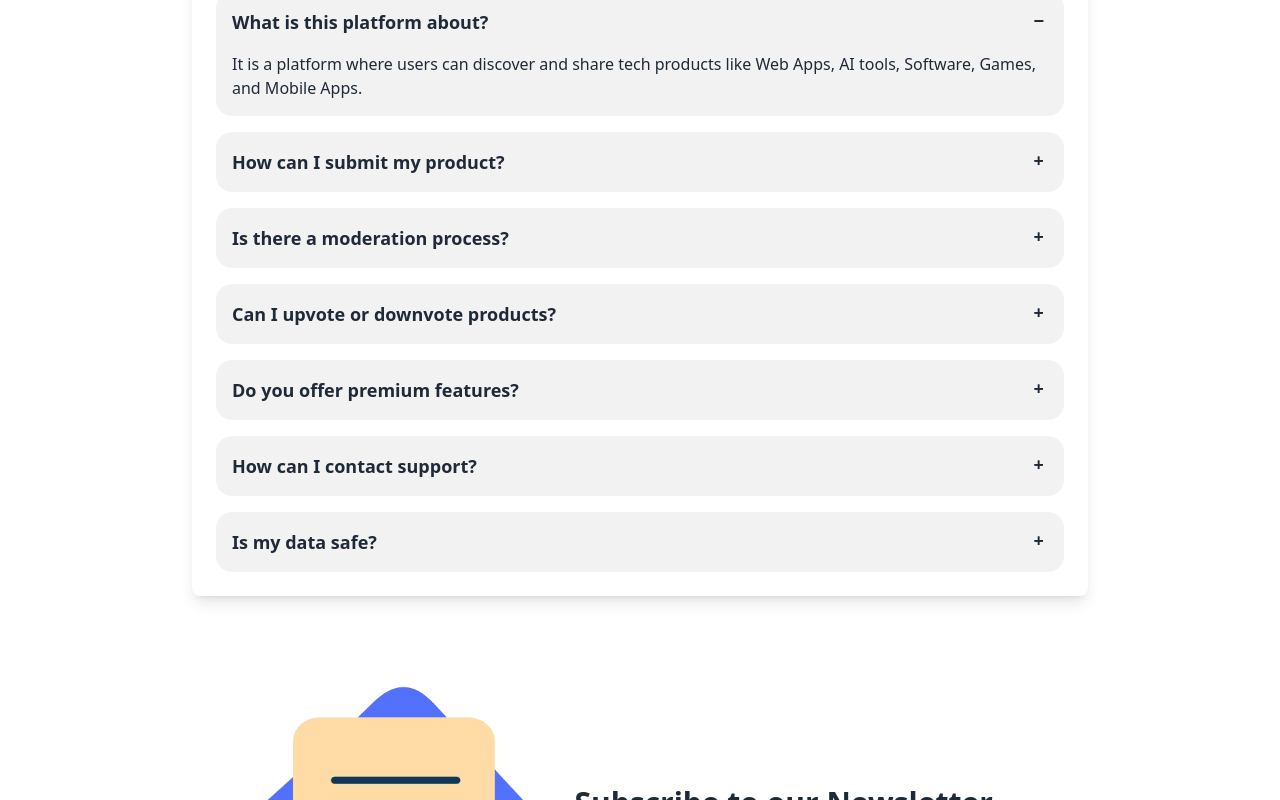
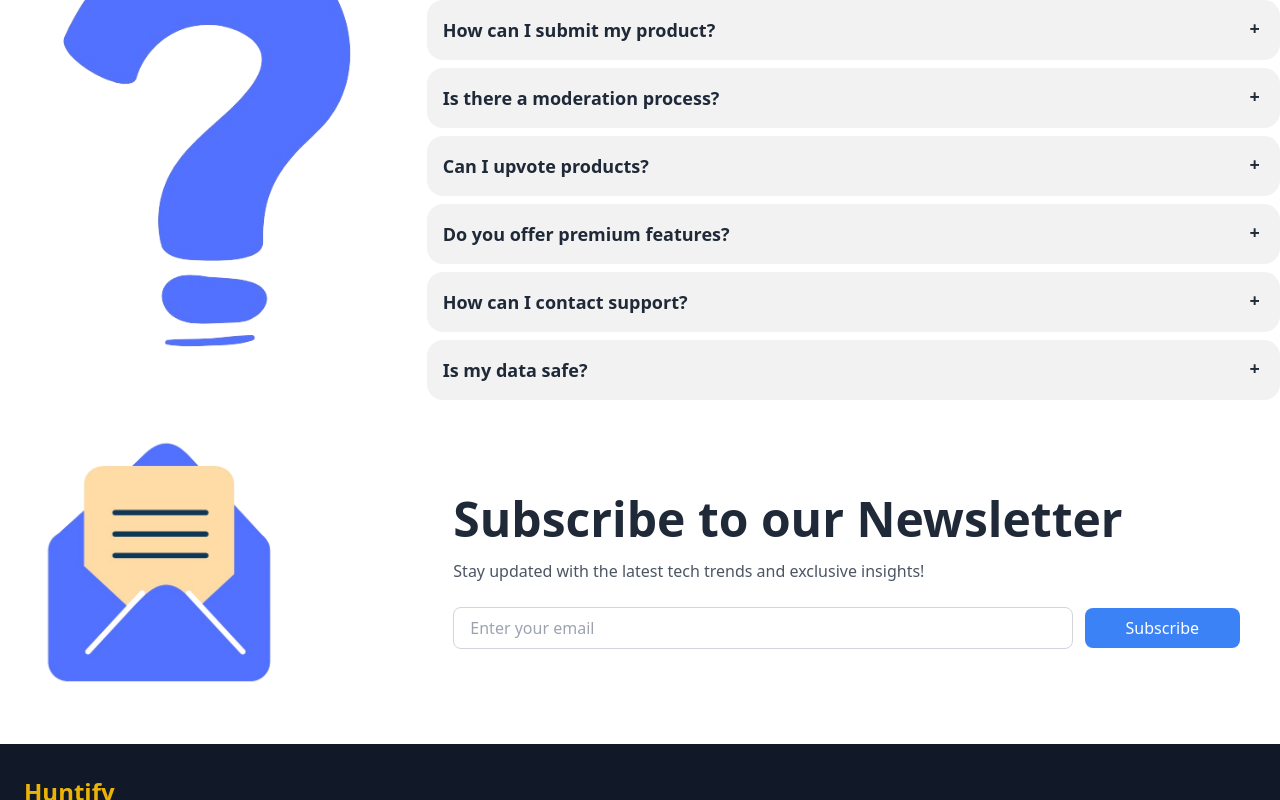
Before and after one commit to red-one12/huntify-c, a React (Vite) app: page / in a window 1280 px wide. Shown: the part 3180-3980 px from the top of the page. Built offline with nearby package versions, Linux system fonts and the light colour scheme; no server answers.

Commit message:
newsletter and faqs added and updated

```diff
--- a/src/components/FAQs.jsx
+++ b/src/components/FAQs.jsx
@@ -1,9 +1,10 @@
+import faqImage from '../assets/images/faq img.png'
 const FAQs = () => {
   return (
-    <div className="max-w-4xl mx-auto my-10 p-6 bg-white shadow-lg rounded-lg">
-      <h2 className="text-3xl font-bold text-center mb-6">Frequently Asked Questions</h2>
+    <div className="max-w-7xl mx-auto flex justify-between items-center">
+      <img className='w-1/3' src={faqImage} alt="" />
 
-      <div className="space-y-4">
+      <div className="space-y-2 w-2/3">
         <div className="collapse collapse-plus bg-base-200">
           <input type="radio" name="faq-accordion" defaultChecked />
           <div className="collapse-title text-lg font-semibold">What is this platform about?</div>
@@ -30,9 +31,9 @@
 
         <div className="collapse collapse-plus bg-base-200">
           <input type="radio" name="faq-accordion" />
-          <div className="collapse-title text-lg font-semibold">Can I upvote or downvote products?</div>
+          <div className="collapse-title text-lg font-semibold">Can I upvote products?</div>
           <div className="collapse-content">
-            <p>Yes, users can upvote or downvote products based on their preference.</p>
+            <p>Yes, users can upvote products based on their preference.</p>
           </div>
         </div>
 
--- a/src/components/NewsLetter.jsx
+++ b/src/components/NewsLetter.jsx
@@ -12,27 +12,27 @@
   };
 
   return (
-    <div className="flex items-center justify-center gap-5 py-12 px-6">
+    <div className="flex items-center justify-between gap-5 p-10">
       <motion.div
         initial={{ scale: 1 }}
         animate={{ scale: [1, 1.05, 1] }}
         transition={{ duration: 2, repeat: Infinity, ease: "easeInOut" }}
-        className="mb-6"
+        className="mb-6 w-1/3"
       >
-        <img src={newsletter} alt="Newsletter" className="w-60 md:w-80" />
+        <img src={newsletter} alt="Newsletter" className="w-60" />
       </motion.div>
 
-      <div>
-      <h2 className="text-3xl font-bold text-gray-800 mb-4">
+      <div className="w-2/3">
+      <h2 className="text-5xl font-bold text-gray-800 mb-4">
         Subscribe to our Newsletter
       </h2>
-      <p className="text-gray-600 text-center mb-6">
+      <p className="text-gray-600 mb-6">
         Stay updated with the latest tech trends and exclusive insights!
       </p>
 
       <form
         onSubmit={handleSubscribe}
-        className="flex flex-col sm:flex-row items-center gap-3"
+        className="flex flex-col sm:flex-row items-center gap-3 w-full"
       >
         <input
           type="email"
@@ -40,11 +40,11 @@
           onChange={(e) => setEmail(e.target.value)}
           placeholder="Enter your email"
           required
-          className="px-4 py-2 w-64 border border-gray-300 rounded-lg focus:outline-none focus:ring-2 focus:ring-blue-500"
+          className="px-4 py-2 w-4/5 border border-gray-300 rounded-lg focus:outline-none focus:ring-2 focus:ring-blue-500"
         />
         <button
           type="submit"
-          className="px-5 py-2 bg-blue-500 text-white font-medium rounded-lg hover:bg-blue-600 transition duration-300"
+          className="px-5 py-2 w-1/5 bg-blue-500 text-white font-medium rounded-lg hover:bg-blue-600 transition duration-300"
         >
           Subscribe
         </button>
```
Also changed, not shown: src/assets/images/faq img.png (added).
